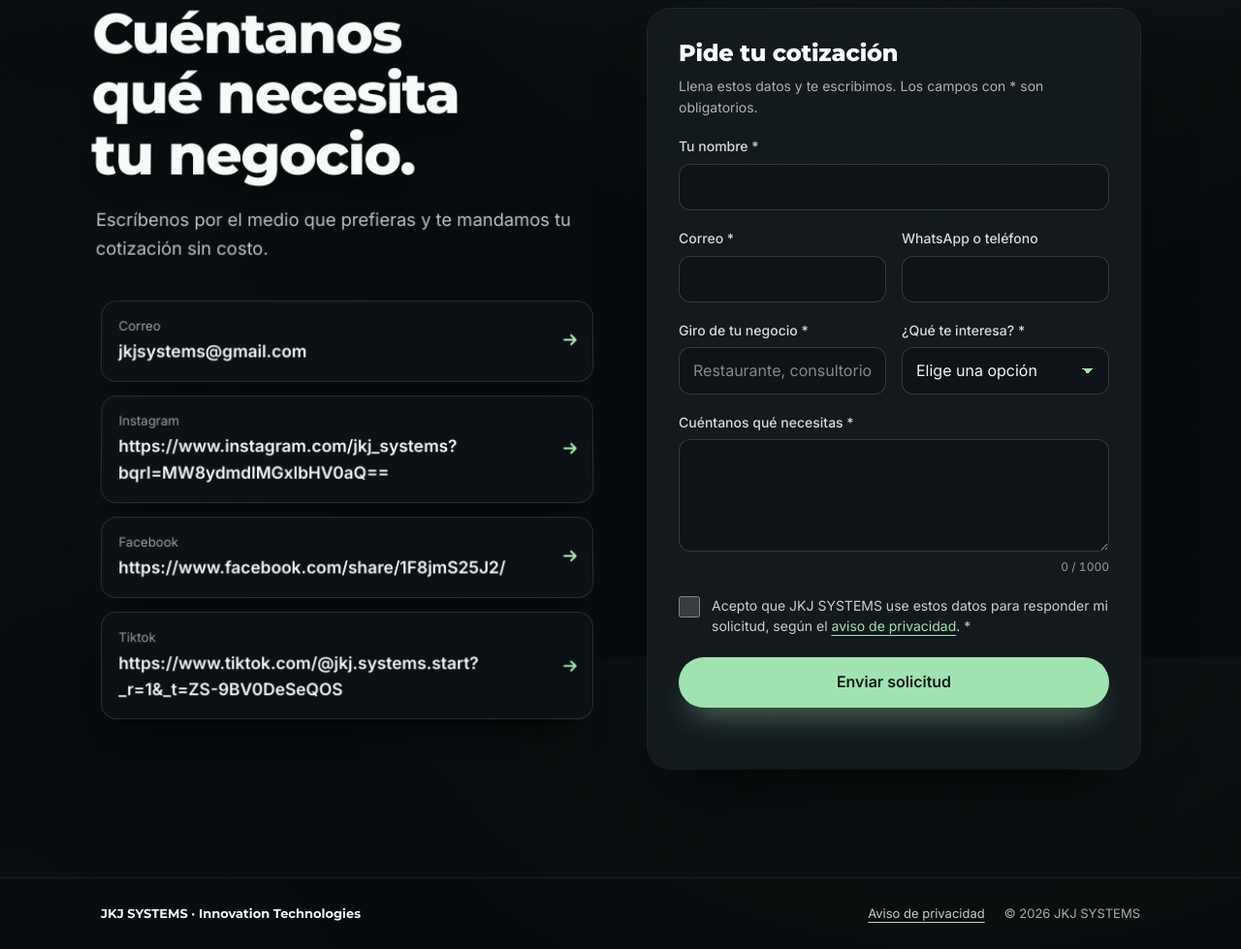
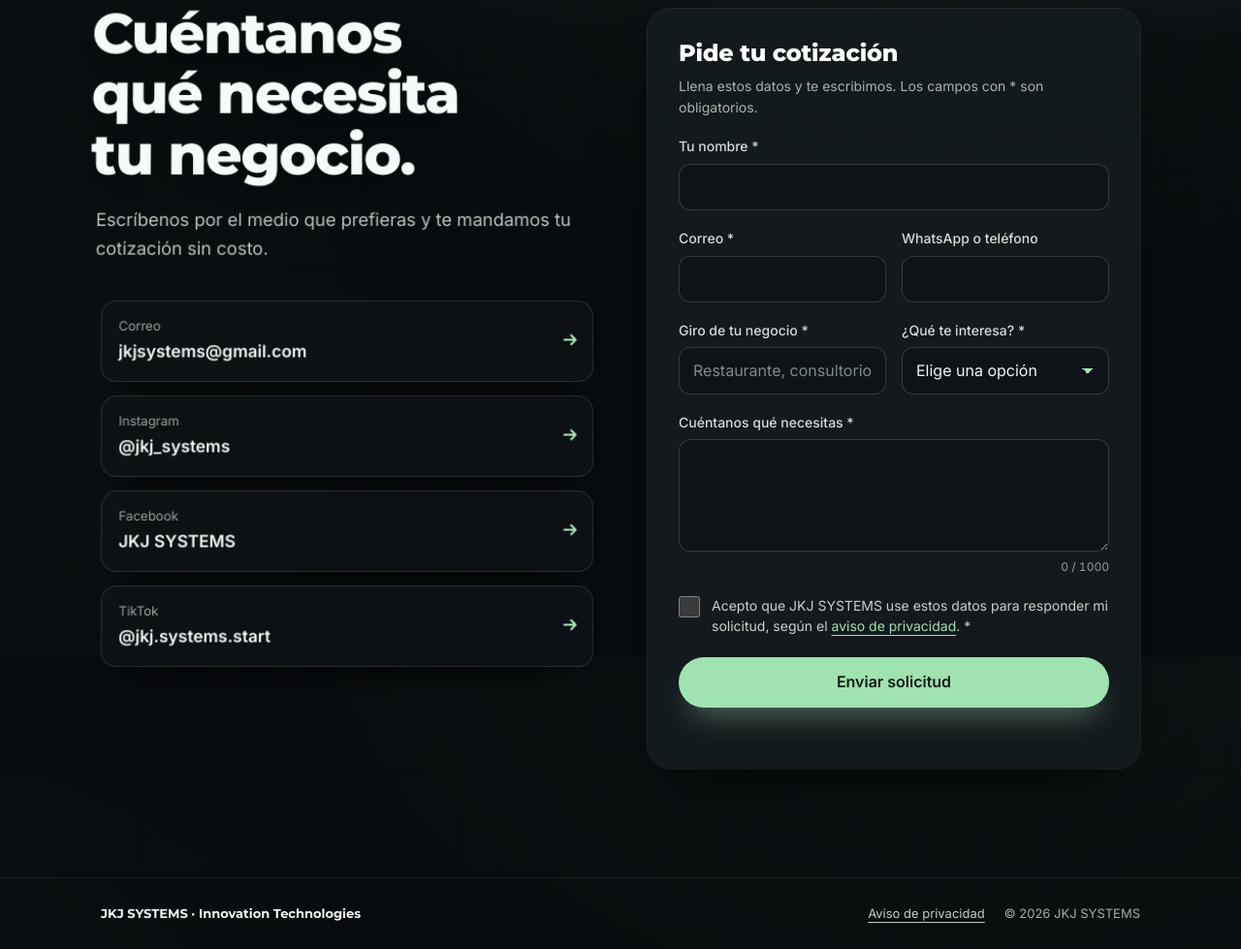
Before and after one commit to jkjsystems-world/jkj-systems-web, a website: page public/index.html in a window 1280 px wide. Shown: the part 3322-4301 px from the top of the page at 97% size. Drawn offline with Linux system fonts and the light colour scheme; animation ran at ten frames a second.

Commit message:
Update index.html

```diff
--- a/public/index.html
+++ b/public/index.html
@@ -239,19 +239,19 @@
             <span class="row__txt d-22"><span class="row__label">Correo</span><span class="row__value" data-contact-value>jkjsystems@gmail.com</span></span>
             <svg class="row__arrow d-38" width="18" height="18" viewBox="0 0 16 16" fill="none" stroke="currentColor" stroke-width="1.8" stroke-linecap="round" stroke-linejoin="round" aria-hidden="true"><path d="M3 8h10M9 4l4 4-4 4"></path></svg>
           </a>
-          <a class="row tilt" data-tilt="7" data-contact="instagram" href="#cotizacion">
+          <a class="row tilt" data-tilt="7" href="https://www.instagram.com/jkj_systems/" target="_blank" rel="noopener noreferrer">
           <div class="glare" aria-hidden="true"></div>
-            <span class="row__txt d-22"><span class="row__label">Instagram</span><span class="row__value" data-contact-value>https://www.instagram.com/jkj_systems?bqrl=MW8ydmdlMGxlbHV0aQ==</span></span>
+          <span class="row__txt d-22"><span class="row__label">Instagram</span><span class="row__value">@jkj_systems</span></span>
           <svg class="row__arrow d-38" width="18" height="18" viewBox="0 0 16 16" fill="none" stroke="currentColor" stroke-width="1.8" stroke-linecap="round" stroke-linejoin="round" aria-hidden="true"><path d="M3 8h10M9 4l4 4-4 4"></path></svg>
           </a>
-          <a class="row tilt" data-tilt="7" data-contact="facebook" href="#cotizacion">
+          <a class="row tilt" data-tilt="7" href="https://www.facebook.com/share/1F8jmS25J2/" target="_blank" rel="noopener noreferrer">
           <div class="glare" aria-hidden="true"></div>
-            <span class="row__txt d-22"><span class="row__label">Facebook</span><span class="row__value" data-contact-value>https://www.facebook.com/share/1F8jmS25J2/</span></span>
+          <span class="row__txt d-22"><span class="row__label">Facebook</span><span class="row__value">JKJ SYSTEMS</span></span>
           <svg class="row__arrow d-38" width="18" height="18" viewBox="0 0 16 16" fill="none" stroke="currentColor" stroke-width="1.8" stroke-linecap="round" stroke-linejoin="round" aria-hidden="true"><path d="M3 8h10M9 4l4 4-4 4"></path></svg>
           </a>
-          <a class="row tilt" data-title="7" data-contact="Tiktok" href=#cotizacion>
+          <a class="row tilt" data-tilt="7" href="https://www.tiktok.com/@jkj.systems.start" target="_blank" rel="noopener noreferrer">
           <div class="glare" aria-hidden="true"></div>
-            <span class="row__txt d-22"><span class="row__label">Tiktok</span><span class="row__value" data-contact-value>https://www.tiktok.com/@jkj.systems.start?_r=1&_t=ZS-9BV0DeSeQOS </span></span>
+          <span class="row__txt d-22"><span class="row__label">TikTok</span><span class="row__value">@jkj.systems.start</span></span>
           <svg class="row__arrow d-38" width="18" height="18" viewBox="0 0 16 16" fill="none" stroke="currentColor" stroke-width="1.8" stroke-linecap="round" stroke-linejoin="round" aria-hidden="true"><path d="M3 8h10M9 4l4 4-4 4"></path></svg>
           </a>
         </div>
```
Lines whose indentation alone changed are shown as unchanged.
